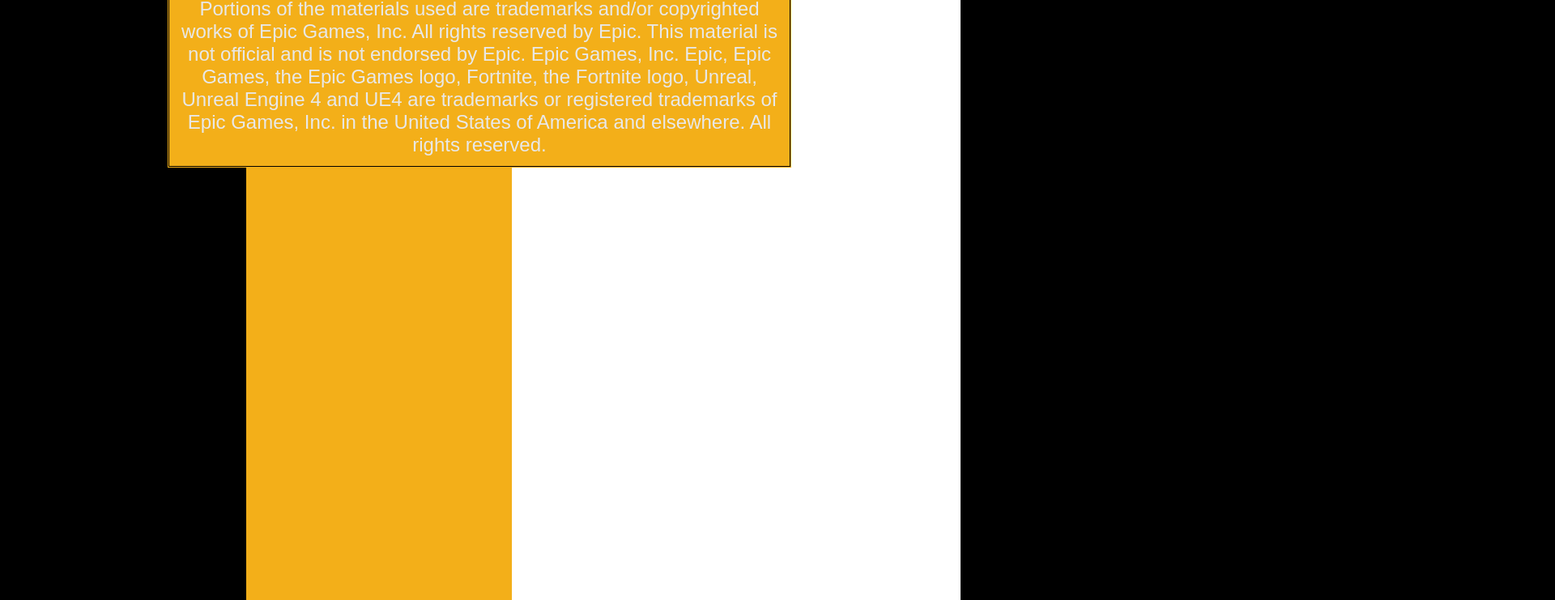
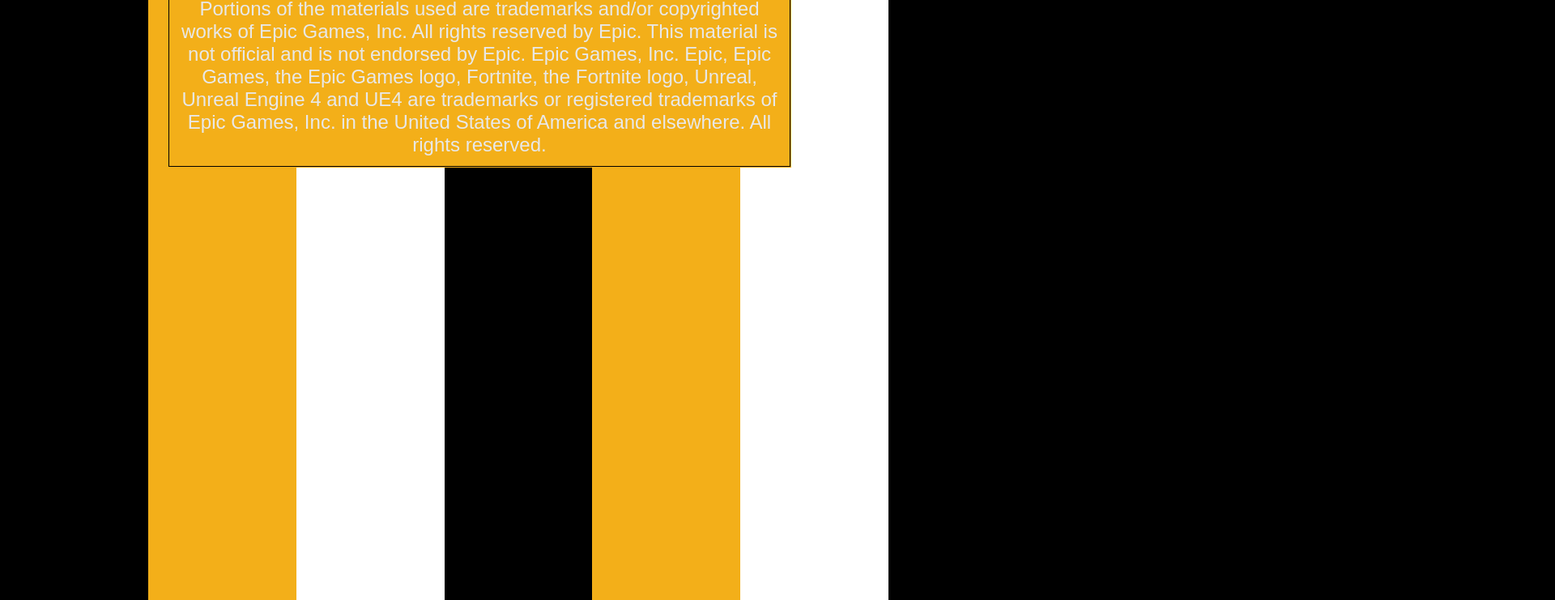
Before and after one commit to teenari/cssfort, a plain HTML site: page dashboard/index.html in a window 1280 px wide. Shown: the part 333-1074 px from the top of the page at 81% size, 1920 px wide, since content can reach past the window. Drawn offline with nearby package versions, Linux system fonts and the light colour scheme; no server answers.

Commit message:
background

```diff
--- a/dashboard/index.html
+++ b/dashboard/index.html
@@ -33,10 +33,14 @@
             </div>
         </div>
         <div id="notification" style="display: none;"></div>
-        <div class="text-container" id="colorsA" style="position: absolute;width: 100%;height: 100%;display: flex;justify-content: center;align-items: center;">
-            <div style="top: -8px;left: -119px;position: absolute;width: 773%;height: 300%;background: black;"></div>
-            <div style="top: -8px;left: 37vh;position: absolute;width: 33%;height: 100%;background: #f3af19;"></div>
-            <div style="top: -8px;left: 78vh;position: absolute;width: 33%;height: 100%;background: white;"></div>
+        <div class="text-container" id="colorsA" style="position: absolute;width: 100%;height: 100%;display: flex;">
+            <div style="background: black;"></div>
+            <div style="background: #f3af19;"></div>
+            <div style="background: white;"></div>
+            <div style="background: black;"></div>
+            <div style="background: #f3af19;"></div>
+            <div style="background: white;"></div>
+            <div style="background: black;"></div>
         </div>
         <div class="members-container">
             <div id="members"></div>
--- a/dashboard/src/css/b3c53bd6.css
+++ b/dashboard/src/css/b3c53bd6.css
@@ -413,7 +413,15 @@
     color: white;
     white-space: nowrap;
     display: flex;
-    text-shadow: 2px 1px black;
+    text-shadow: 2px 1px black, 0px 0px black;
+}
+
+#colorsA div {
+    width: 33.3333333333%;
+    position: relative;
+    top: -208px;
+    left: -208px;
+    height: 300%;
 }
 
 #username img {
```
